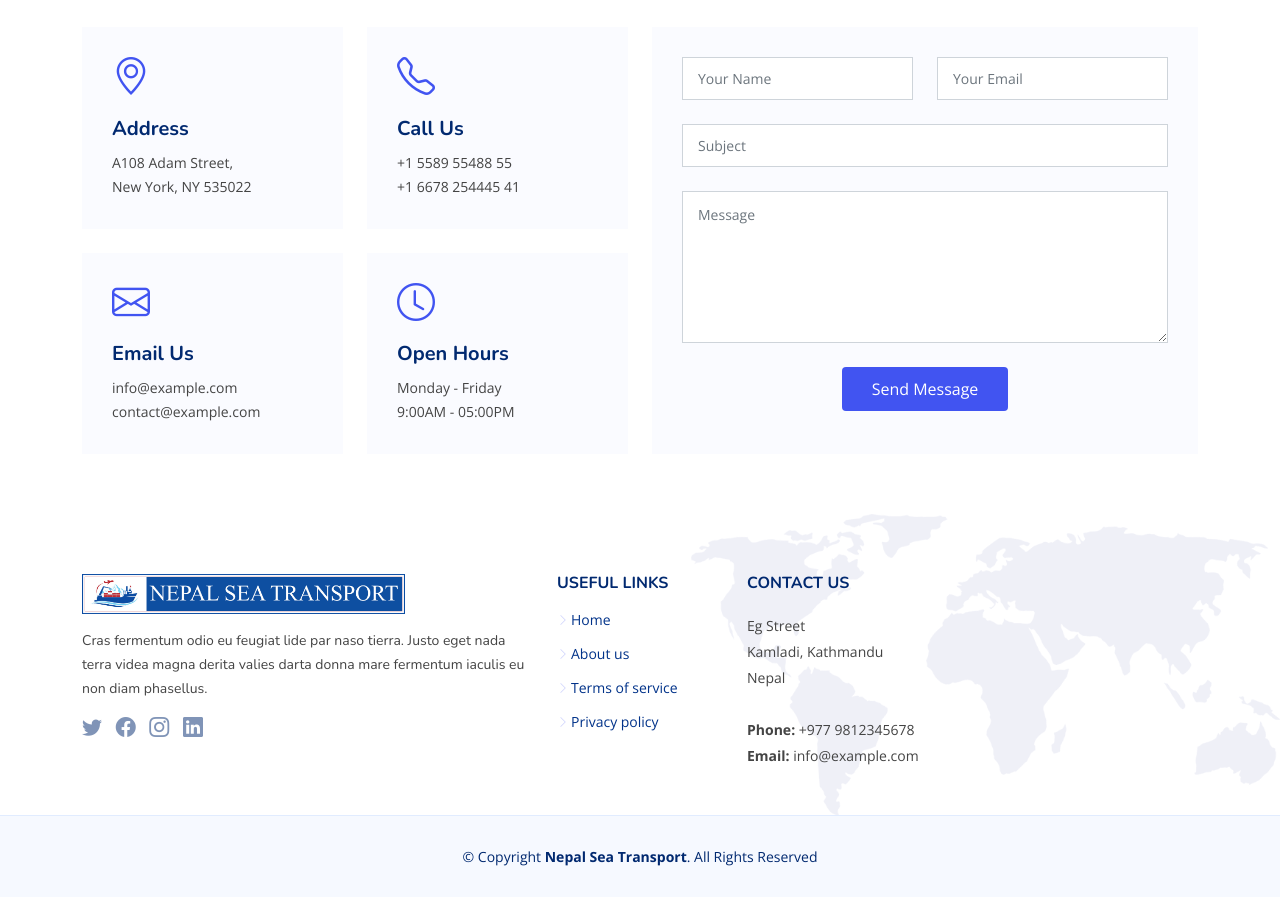
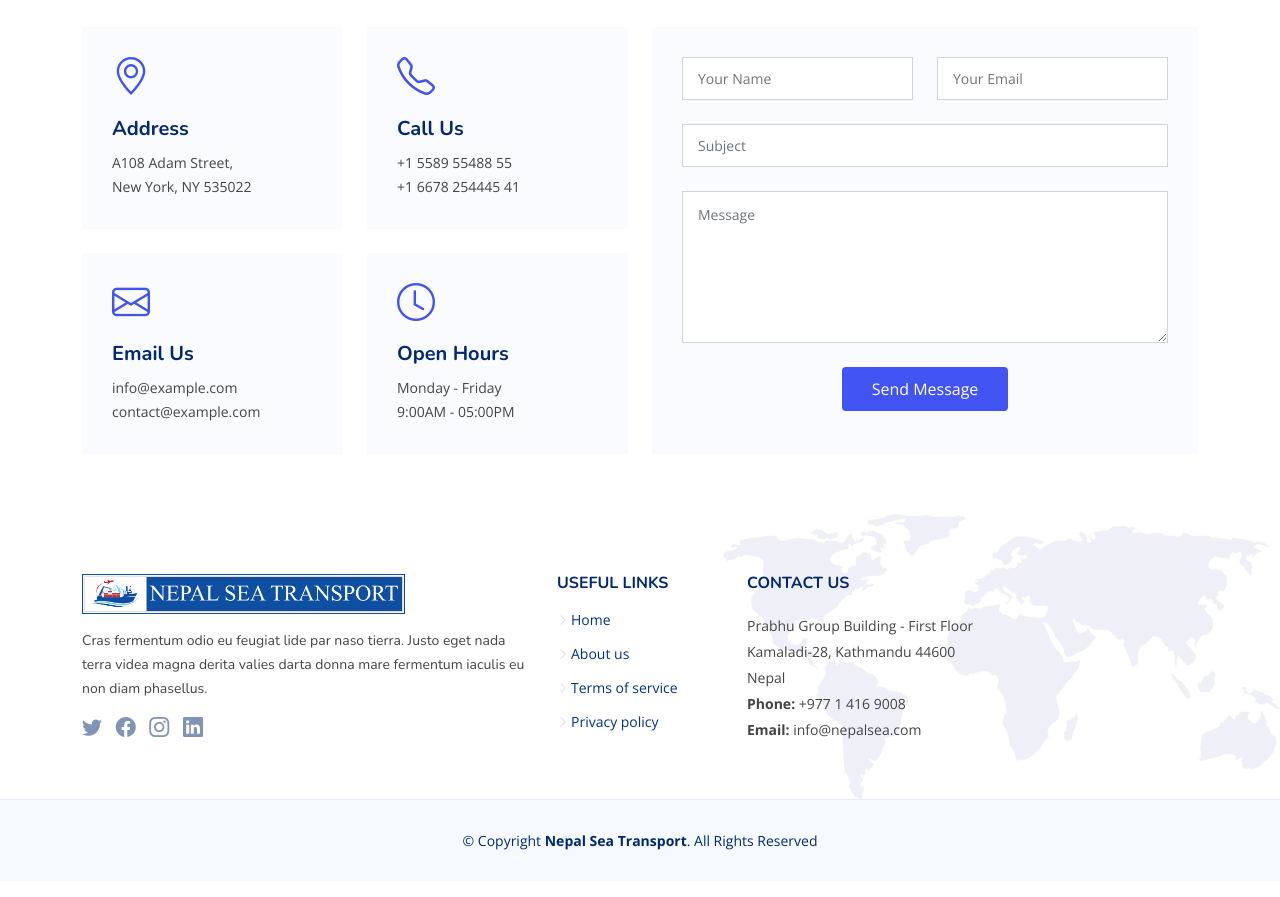
Before and after one commit to Rabin40/Nepalsea, a plain HTML site: page Nepalsea/index.html in a window 1280 px wide. Shown: the part 9911-10808 px from the top of the page. Drawn offline with nearby package versions, Linux system fonts and the light colour scheme.

Commit message:
Minor changes

```diff
--- a/Nepalsea/index.html
+++ b/Nepalsea/index.html
@@ -1168,11 +1168,11 @@
           <div class="col-lg-3 col-md-12 footer-contact text-center text-md-start">
             <h4>Contact Us</h4>
             <p>
-              Eg Street <br>
-              Kamladi, Kathmandu<br>
-              Nepal <br><br>
-              <strong>Phone:</strong> +977 9812345678<br>
-              <strong>Email:</strong> info@example.com<br>
+              Prabhu Group Building - First Floor<br>
+              Kamaladi-28, Kathmandu 44600<br>
+              Nepal <br>
+              <strong>Phone:</strong> +977 1 416 9008<br>
+              <strong>Email:</strong> info@nepalsea.com<br>
             </p>
 
           </div>
```
